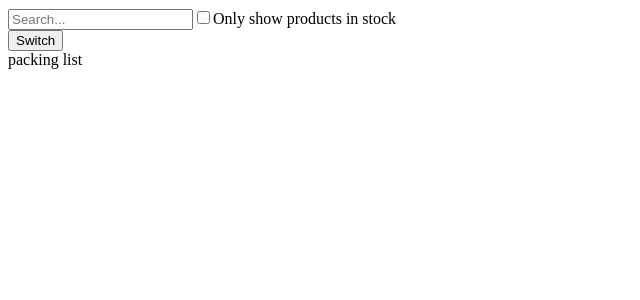
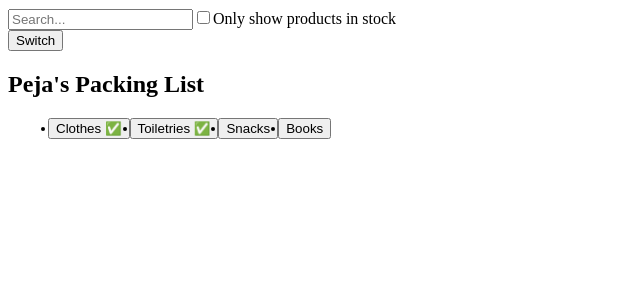
Before and after one commit to pejavrajich8/Practice-React, a React (Vite) app: page / in a window 1280 px wide. Both pictures are taken after a click on the button "Switch". Shown: the top 300 px of the page, without its empty margins (0-640 px from the left). Built offline with nearby package versions, Linux system fonts and the light colour scheme.

Commit message:
Packing list check mark if packed can toggle between

```diff
--- a/src/components/PackingList.jsx
+++ b/src/components/PackingList.jsx
@@ -1,7 +1,38 @@
+import PackingListItem from "./PackingListItem";
+import React from "react";
+import { useState } from "react";
+
 export default function PackingList() {
+       const [items, setItems] = useState([
+        { id: 1, name: "Clothes", isPacked: true },
+        { id: 2, name: "Toiletries", isPacked: true },
+        { id: 3, name: "Snacks", isPacked: false },
+        { id: 4, name: "Books", isPacked: false },
+       ])
+
+       const handleToggleItem = (id) => {
+        setItems(prev => prev.map(it => it.id === id ?
+            {...it, isPacked: !it.isPacked} : it));
+
+    };
+
+
+
     return (
-        <div>
-            packing list
-        </div>
+       <section>
+        <h1>Peja's Packing List</h1>
+        <ul>
+            {items.map(item => (
+                <PackingListItem
+                    key={item.id}
+                    name={item.name}
+                    isPacked={item.isPacked}
+                    onToggle={() => handleToggleItem(item.id)}
+                />
+            ))}
+        </ul>
+       </section>
+
+
     )
 }
--- /dev/null
+++ b/src/components/PackingListItem.jsx
@@ -0,0 +1,15 @@
+import React from "react";
+
+export default function PackingListItem({ name, isPacked, onToggle }) {
+    let itemContent = name;
+  if (isPacked) {
+  itemContent = name + " ✅";
+  }
+  return (
+    <button onClick={onToggle}>
+      <li className="item">
+        {itemContent}
+      </li>
+    </button>
+  );
+}
```
